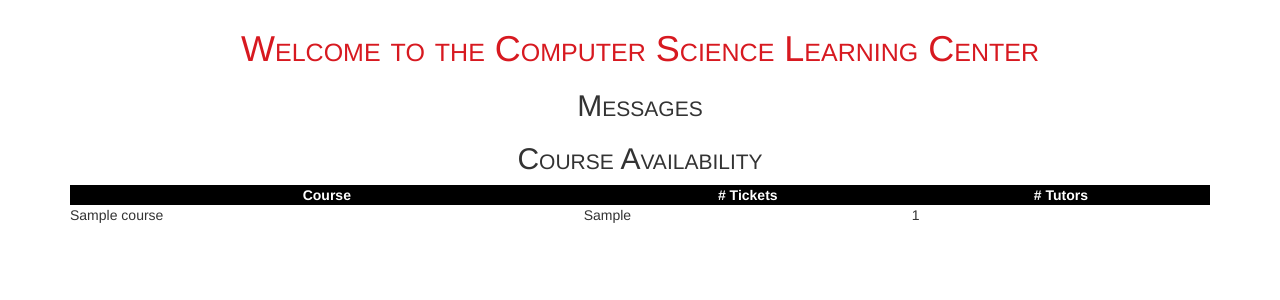
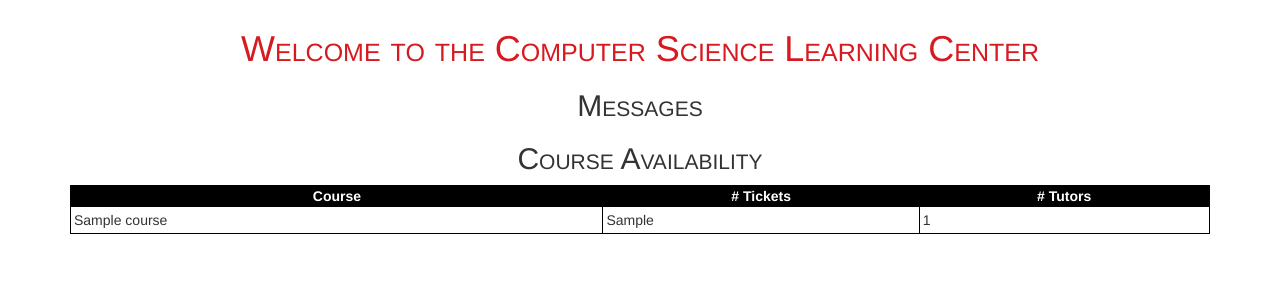
Before and after one commit to a-hodges/ist-tutoring, a Flask app: template templates/status.html in a window 1280 px wide. Shown: the part 51-351 px from the top of the page. Run offline with Flask 2, Linux system fonts and the light colour scheme; the template is opened without the code that fills it: most values are stand-ins (such as "Sample title", 1, 10 or a date in 2020); parts of the project's set-up code (start-up, migrations or seed data) failed here and were passed over; some libraries are stand-ins or nearby versions.

Commit message:
Added table borders to status page

```diff
--- a/static/css/status.css
+++ b/static/css/status.css
@@ -9,6 +9,11 @@
 
 #course-availability thead th {
     text-align: center;
+}
+
+td, tr {
+    border: 1px solid black;
+    padding: 3px;
 }
 
 .course-tickets {
```
